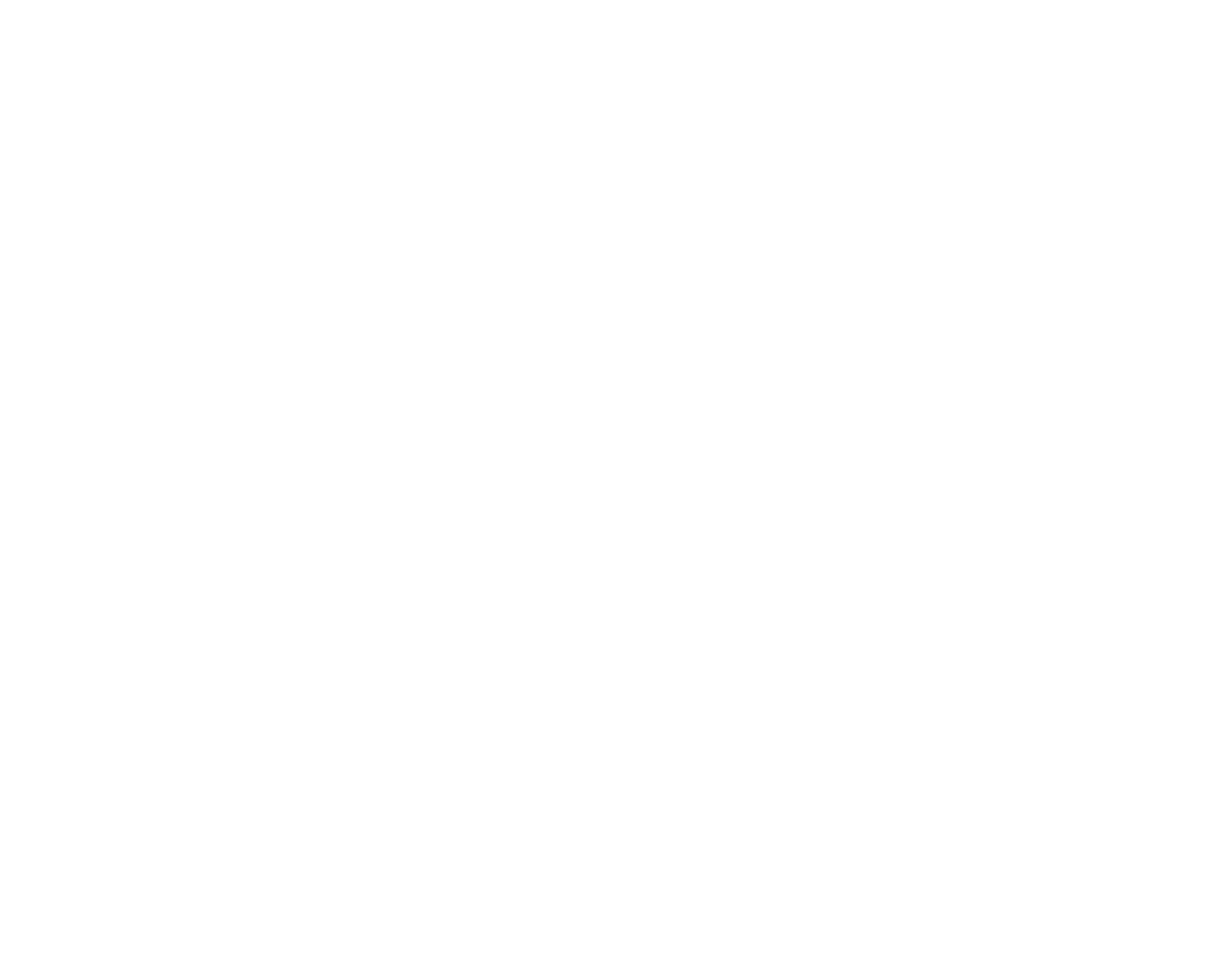
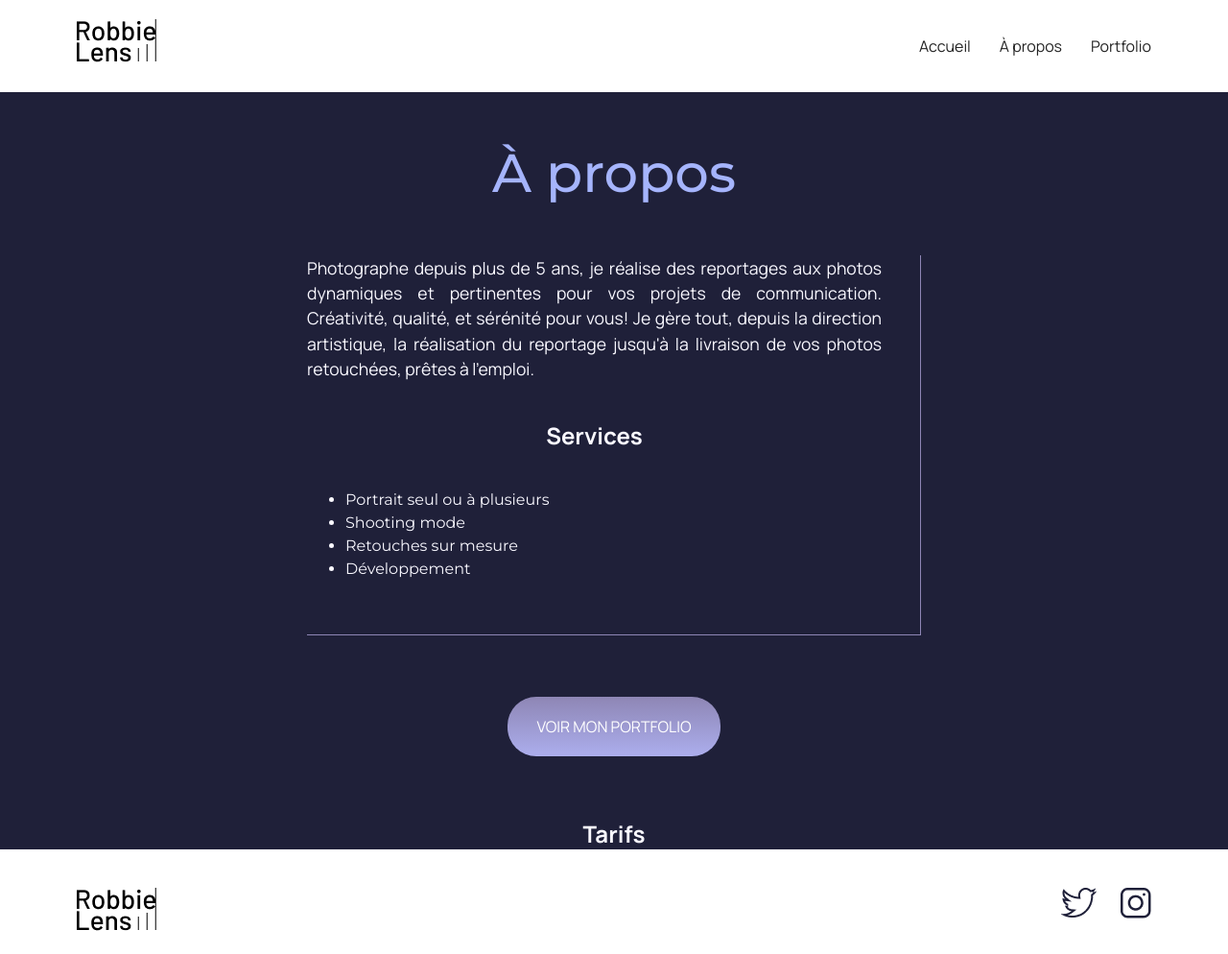
Before and after one commit to Liene31/html-css-openClass, a plain HTML site: page a-propos.html in a window 1280 px wide. Shown: the whole page at 96% size. Before the commit the page ends 800 px from the top, so only its background shows below. Drawn offline with Linux system fonts and the light colour scheme.

Commit message:
Add À propos page and update navigation styles
Created a new 'À propos' page with content, header, and footer. Updated navigation links in index.html for correct routing. Enhanced CSS with generic styles, hover effects, and added specific styles for the À propos page.

```diff
--- a/a-propos.html
+++ b/a-propos.html
@@ -1,9 +1,83 @@
 <!DOCTYPE html>
-<html lang="en">
+<html lang="fr">
   <head>
     <meta charset="UTF-8" />
     <meta name="viewport" content="width=device-width, initial-scale=1.0" />
-    <title>Document</title>
+    <!-- Google fonts -->
+    <link rel="preconnect" href="https://fonts.googleapis.com" />
+    <link rel="preconnect" href="https://fonts.gstatic.com" crossorigin />
+    <link
+      href="https://fonts.googleapis.com/css2?family=Manrope:wght@200..800&family=Montserrat:ital,wght@0,100..900;1,100..900&display=swap"
+      rel="stylesheet"
+    />
+    <!-- CSS styles -->
+    <link rel="stylesheet" href="./style/style.css" />
+    <title>Robbie Lens - À propos</title>
   </head>
-  <body></body>
+  <body>
+    <header class="flex">
+      <div class="header-logo">
+        <a href="./index.html"><img src="./images/logo.png" alt="logo" /></a>
+      </div>
+      <nav>
+        <ul class="flex">
+          <li><a href="./index.html">Accueil</a></li>
+          <li><a href="./a-propos.html">À propos</a></li>
+          <li><a href="">Portfolio</a></li>
+        </ul>
+      </nav>
+    </header>
+
+    <main class="main-a-propos">
+      <section>
+        <h1 class="title-a-propos">À propos</h1>
+        <div class="container-a-propos">
+          <p>
+            Photographe depuis plus de 5 ans, je réalise des reportages aux
+            photos dynamiques et pertinentes pour vos projets de communication.
+            Créativité, qualité, et sérénité pour vous! Je gère tout, depuis la
+            direction artistique, la réalisation du reportage jusqu'à la
+            livraison de vos photos retouchées, prêtes à l'emploi.
+          </p>
+          <h2 class="subheading-a-propos">Services</h2>
+
+          <ul>
+            <li>Portrait seul ou à plusieurs</li>
+            <li>Shooting mode</li>
+            <li>Retouches sur mesure</li>
+            <li>Développement</li>
+          </ul>
+        </div>
+        <!-- Updated href with correct path -->
+        <a href="#form" class="cta uppercase btn-a-propos"
+          >Voir mon portfolio</a
+        >
+      </section>
+
+      <section>
+        <h2>Tarifs</h2>
+      </section>
+    </main>
+
+    <footer class="flex">
+      <div class="header-logo">
+        <a href="./index.html"><img src="./images/logo.png" alt="logo" /></a>
+      </div>
+      <div class="footer-socials flex">
+        <div>
+          <a href="https://x.com/" target="_blank" rel="noopener noreferrer"
+            ><img src="./images/twitter.png" alt="Twitter logo"
+          /></a>
+        </div>
+        <div>
+          <a
+            href="https://www.instagram.com/"
+            target="_blank"
+            rel="noopener noreferrer"
+            ><img src="./images/instagram.png" alt="Instagram logo"
+          /></a>
+        </div>
+      </div>
+    </footer>
+  </body>
 </html>
--- a/style/style.css
+++ b/style/style.css
@@ -6,7 +6,49 @@ body {
   font-family: "Montserrat", sans-serif;
   margin: 0;
   font-size: 1rem;
+  color: #f9f8ff;
 }
+
+/* Generic */
+
+h1 {
+  color: #a5b4fc;
+  font-size: 3.5rem;
+  font-weight: 500;
+  margin: 0;
+}
+
+h2 {
+  font-family: "Manrope", sans-serif;
+  font-size: 1.5rem;
+  text-align: center;
+}
+
+p {
+  font-family: "Manrope", sans-serif;
+  font-size: 1.1rem;
+  text-align: justify;
+  line-height: 1.5;
+}
+
+ul {
+  line-height: 1.5;
+}
+
+.cta {
+  padding: 20px 30px;
+  background: linear-gradient(#8e86b5, #acaeed);
+  border-radius: 30px;
+  color: #ffffff;
+  font-family: "Manrope", sans-serif;
+}
+
+.cta:hover {
+  background: linear-gradient(#696484, #8788ba);
+  cursor: pointer;
+}
+
+/* Index */
 
 header,
 footer {
@@ -21,11 +63,7 @@ footer {
   margin: 0 auto;
 }
 
-.header-logo:hover {
-  opacity: 0.5;
-}
-
-ul {
+nav ul {
   flex-direction: row;
   justify-content: space-between;
   gap: 1.875em;
@@ -44,24 +82,8 @@ ul {
   padding: 0 5em;
 }
 
-.hero h1 {
-  color: #a5b4fc;
-  font-size: 3.438rem;
-  font-weight: 500;
-  margin: 0;
-}
-
 .hero p {
-  font-family: "Manrope", sans-serif;
-  color: #f9f8ff;
-  font-size: 1.1rem;
   padding-bottom: 2.05em;
-}
-
-h2 {
-  font-family: "Manrope", sans-serif;
-  font-size: 1.5rem;
-  text-align: center;
 }
 
 .latest-projects-img {
@@ -135,8 +157,9 @@ a {
   text-decoration: none;
 }
 
-.header-logo a:hover {
-  opacity: 1;
+.header-logo a:hover img {
+  opacity: 0.7;
+  transition: opacity 150ms ease;
 }
 
 nav a {
@@ -145,19 +168,6 @@ nav a {
 
 nav a:hover {
   text-decoration: underline;
-}
-
-.cta {
-  padding: 20px 30px;
-  background: linear-gradient(#8e86b5, #acaeed);
-  border-radius: 30px;
-  color: #ffffff;
-  font-family: "Manrope", sans-serif;
-}
-
-.cta:hover {
-  background: linear-gradient(#696484, #8788ba);
-  cursor: pointer;
 }
 
 /* Utilities */
@@ -224,3 +234,33 @@ nav a:hover {
     padding: 1.25em 1em;
   }
 }
+
+/* À propos */
+
+.main-a-propos {
+  background-color: #1f2039;
+}
+
+.container-a-propos {
+  border-right: 1px solid #8e86b5;
+  border-bottom: 1px solid #8e86b5;
+  width: 50%;
+  margin: 0 auto;
+  padding-right: 2.5em;
+  padding-bottom: 2.5em;
+}
+
+.title-a-propos {
+  text-align: center;
+  padding: 0.9em 0 0.6em 0;
+}
+
+.subheading-a-propos {
+  padding: 0.8em 0;
+}
+
+.btn-a-propos {
+  display: block;
+  width: fit-content;
+  margin: 4em auto;
+}
```
Also changed, not shown: index.html (+3 -3 lines).
